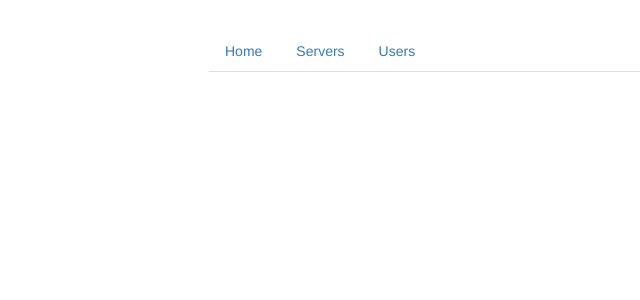
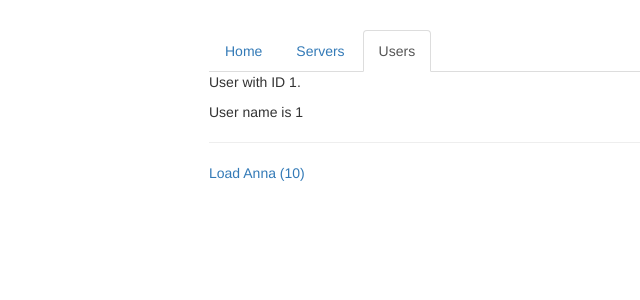
Before and after one commit to yashwadhwani08/angular-routing, an Angular app: page /users/1/1 in a window 1280 px wide. Before the commit this address led to /. Shown: the top 300 px of the page, without its empty margins (56-696 px from the left). Built offline with nearby package versions, Linux system fonts and the light colour scheme.

Commit message:
passing and fetching parameters reactively

```diff
--- a/src/app/app.module.ts
+++ b/src/app/app.module.ts
@@ -17,7 +17,7 @@ const appRoutes: Routes = [
   { path: 'servers', component: ServersComponent },
   { path: 'users', component: UsersComponent },
   // Using parameters in route for dynamic data in route
-  { path: 'users/:id', component: UserComponent },
+  { path: 'users/:id/:name', component: UserComponent },
 ];
 
 @NgModule({
--- a/src/app/users/user/user.component.html
+++ b/src/app/users/user/user.component.html
@@ -1,2 +1,12 @@
-<p>User with ID _ID_ loaded.</p>
-<p>User name is _NAME_</p>
+<p>User with ID {{ user.id }}.</p>
+<p>User name is {{ user.name }}</p>
+<hr />
+<a [routerLink]="['/users', 10, 'Anna']">Load Anna (10)</a>
+<!-- Ideally we would expect, the text above should have changed above with 10 and Anna but it doesn't.
+
+Reason: We load our data by using the snapshot object on the route (TS file), now if load a new route, what happens? => Angular has a look at our app module, finds the fitting route here, loads the component, initializes the component and gives us the data by accessing the snapshot here, now that only happens if we haven't been on this component before, but if we click this link which is on the user component, the URL still changes but we are on the component which should get loaded, so Angular cleverly doesn't reinstantiate this component (would have costed us performance) since why would it rerender a component we already are on. Angular doesn't know if the data changed.
+
+Still if you want to get the access to the updated data, you can. It is fine to use the snapshot for the first initialization but to be able to react to subsequent changes, we need different approach.
+
+
+-->
--- a/src/app/users/user/user.component.ts
+++ b/src/app/users/user/user.component.ts
@@ -1,16 +1,32 @@
 import { Component, OnInit } from '@angular/core';
+import { ActivatedRoute, Params } from '@angular/router';
 
 @Component({
   selector: 'app-user',
   templateUrl: './user.component.html',
-  styleUrls: ['./user.component.css']
+  styleUrls: ['./user.component.css'],
 })
 export class UserComponent implements OnInit {
-  user: {id: number, name: string};
+  user: { id: number; name: string };
 
-  constructor() { }
+  constructor(private route: ActivatedRoute) {}
+  // This route here, is a JS object with a lot of metadata about this currently loaded route.
+  ngOnInit() {
+    this.user = {
+      id: this.route.snapshot.params['id'],
+      name: this.route.snapshot.params['name'],
+    };
 
-  ngOnInit() {
+    // for fetching route parameters reactively, we can use the route object, instead of 'snapashot', we can use 'params' property itslef on the route
+
+    // Difference between params propertry on snapshot and on the route itself: Params when used on the route is an observable. Observables are a feature added by some other third party package, not by Angular but heavily used by Angular which allow you to easily work with asynchronous tasks. Here, in this case it is an asynchronous task, because the parameteres of your currently loaded route might change at some point in the future if user clicks this link, but we don't know when, when don't know if, we don't know how long it will take, hence we can't block our code and wait for this to happen here, maybe it might never happen. So an observable is an easy way to subscribe to some event which might happen in the future to then execute some code when it happens without having to wait for it now.
+
+    // Params is one such observable, we can observe it and we do so by subscribe() method. subscribe can take free functions you pass here as arguments, the first one is important, it will be fired whenever new data is sent fruited observable, in other words whenever the parameters chnage in this use case, then the first argument (the function) is executed. Params will hold the parameters you define in the route as properties.
+
+    //this code will be executed only when the parameters change post initialization.
+    this.route.params.subscribe((params: Params) => {
+      this.user.id = params['id'];
+      this.user.name = params['name'];
+    });
   }
-
 }
```
